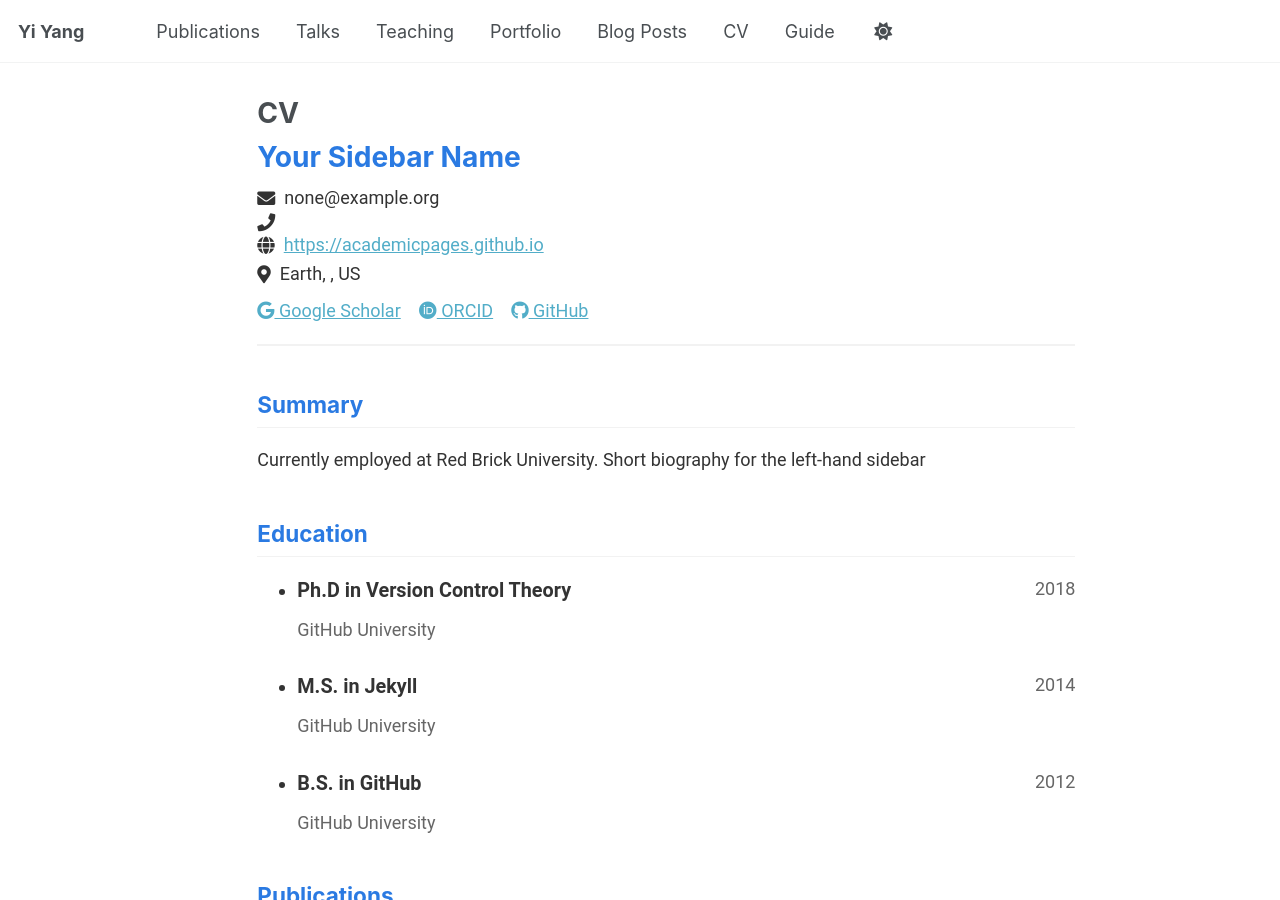
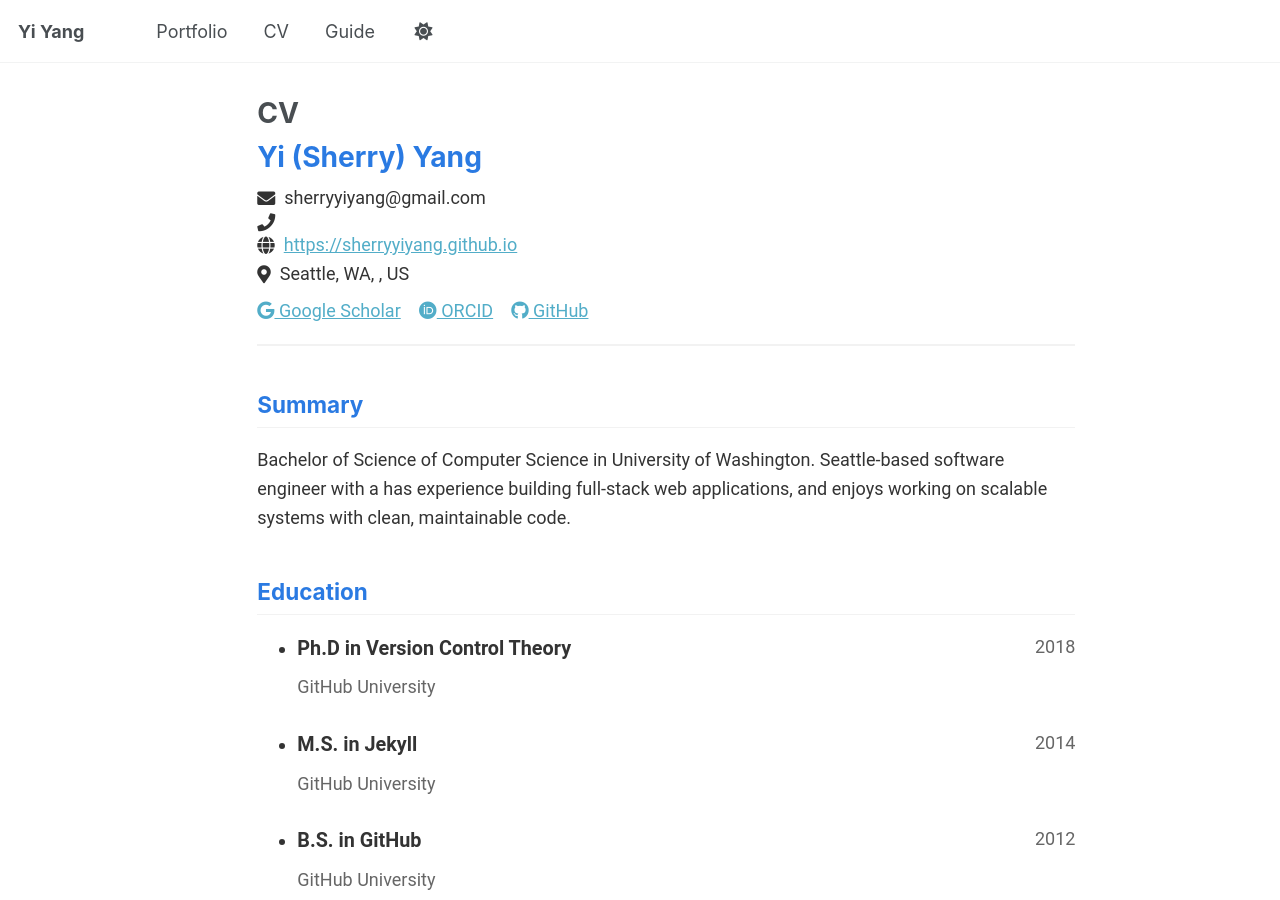
Before and after one commit to sherryyiyang/sherryyiyang.github.io, a Jekyll site: the page built from _pages/cv-json.md, in a window 1280 px wide and 900 px high. Built offline with Jekyll 4.4.1, drawn with Linux system fonts in a browser that asks for light colours.

Commit message:
tmp on resume

```diff
--- a/_config.yml
+++ b/_config.yml
@@ -22,7 +22,7 @@
 #               Additional customization can be done by editing /_includes/author-profile.html
 author:
   # Biographic information
-  avatar           : "profile.png"
+  avatar           : "https://raw.githubusercontent.com/sherryyiyang/sherryyiyang.github.io/refs/heads/master/images/profile.png"
   name             : "Yi (Sherry) Yang"
   pronouns         : # example: "she/her"
   bio              : "Bachelor of Science of Computer Science in University of Washington. Seattle-based software engineer with a has experience building full-stack web applications, and enjoys working on scalable systems with clean, maintainable code."
--- a/_data/cv.json
+++ b/_data/cv.json
@@ -1,14 +1,14 @@
 {
   "basics": {
-    "name": "Your Sidebar Name",
-    "email": "none@example.org",
+    "name": "Yi (Sherry) Yang",
+    "email": "sherryyiyang@gmail.com",
     "phone": "",
-    "website": "https://academicpages.github.io",
-    "summary": "Currently employed at Red Brick University. Short biography for the left-hand sidebar",
+    "website": "https://sherryyiyang.github.io",
+    "summary": "Bachelor of Science of Computer Science in University of Washington. Seattle-based software engineer with a has experience building full-stack web applications, and enjoys working on scalable systems with clean, maintainable code.",
     "location": {
       "address": "",
       "postalCode": "",
-      "city": "Earth",
+      "city": "Seattle, WA",
       "countryCode": "US",
       "region": ""
     },
@@ -25,8 +25,8 @@
       },
       {
         "network": "GitHub",
-        "username": "academicpages",
-        "url": "https://github.com/academicpages"
+        "username": "sherryyiyang",
+        "url": "https://github.com/sherryyiyang"
       }
     ]
   },
--- a/_data/navigation.yml
+++ b/_data/navigation.yml
@@ -8,20 +8,9 @@
 #      Markdown formatted page while the second is generated using JSON.
 
 main:
-  - title: "Publications"
-    url: /publications/
-
-  - title: "Talks"
-    url: /talks/
-
-  - title: "Teaching"
-    url: /teaching/
 
   - title: "Portfolio"
     url: /portfolio/
-
-  - title: "Blog Posts"
-    url: /year-archive/
 
   - title: "CV"
     url: /cv/
--- a/_pages/cv.md
+++ b/_pages/cv.md
@@ -11,16 +11,17 @@
 
 Education
 ======
-* Ph.D in Version Control Theory, GitHub University, 2018 (expected)
-* M.S. in Jekyll, GitHub University, 2014
-* B.S. in GitHub, GitHub University, 2012
+* B.S. in Computer Science, University of Washington, 2020 - 2024
 
 Work experience
 ======
-* Spring 2024: Academic Pages Collaborator
-  * GitHub University
-  * Duties includes: Updates and improvements to template
-  * Supervisor: The Users
+* InvestBase: Software Enginner
+  * Built and shipped full-stack features for two web products, using React.js, HTML/CSS, and Node.js on the frontend; Flask and SQLAlchemy on the backend; and PostgreSQL as the primary database, integrating both GraphQL and RESTful APIs for client-server communication.
+  *	Developed and maintained features including investment workflows, document signing, referral systems, GP/LP profiles, offerings page, property management system, billing flow, and dashboard discovery.
+  *	Familiarity with scalability, concurrency, API design, data modeling, and distributed systems fundamentals
+  *	Integration of Advanced Technologies and Operational Leadership. Utilized AWS S3 for asset storage and static resource management, and Heroku for application deployment and performance monitoring. Managed continuous integration and deployment pipelines (CI/CD), ensured high test coverage (approximately 90%), and led real-time system monitoring with Datadog.
+  *	Actively participated in on-call rotations, providing critical support and maintaining system reliability.
+
 
 * Fall 2015: Research Assistant
   * GitHub University
@@ -41,24 +42,8 @@
   * Sub-skill 2.3
 * Skill 3
 
-Publications
+Projects
 ======
   <ul>{% for post in site.publications reversed %}
     {% include archive-single-cv.html %}
   {% endfor %}</ul>
-
-Talks
-======
-  <ul>{% for post in site.talks reversed %}
-    {% include archive-single-talk-cv.html  %}
-  {% endfor %}</ul>
-
-Teaching
-======
-  <ul>{% for post in site.teaching reversed %}
-    {% include archive-single-cv.html %}
-  {% endfor %}</ul>
-
-Service and leadership
-======
-* Currently signed in to 43 different slack teams
```
